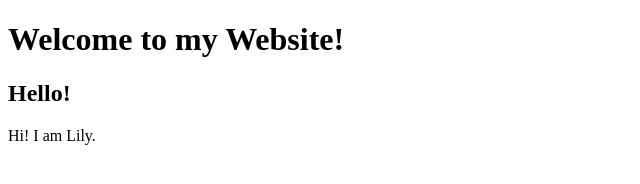
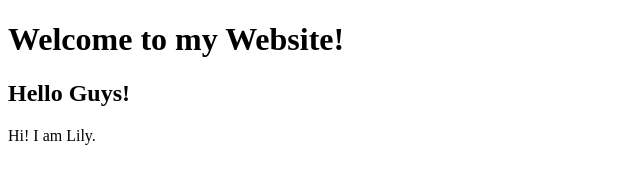
Before and after one commit to lily4412/cs50_web_with_js_py, a plain HTML site: page index.html in a window 1280 px wide. Shown: the full height of the page, 0-640 px from the left. Drawn offline with Linux system fonts and the light colour scheme.

Commit message:
Changed h2 message

```diff
--- a/index.html
+++ b/index.html
@@ -7,7 +7,7 @@
 </head>
 <body>
     <h1>Welcome to my Website!</h1>
-    <h2>Hello!</h2>
+    <h2>Hello Guys!</h2>
     Hi! I am Lily.
 </body>
 </html>
```
